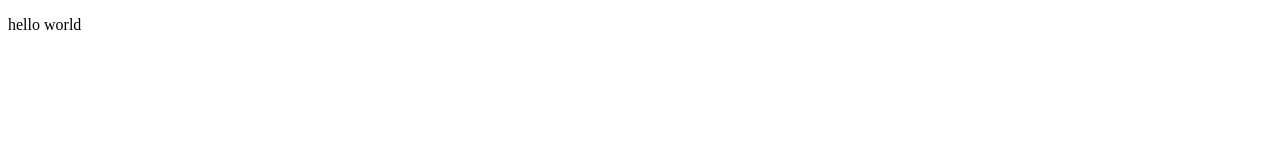
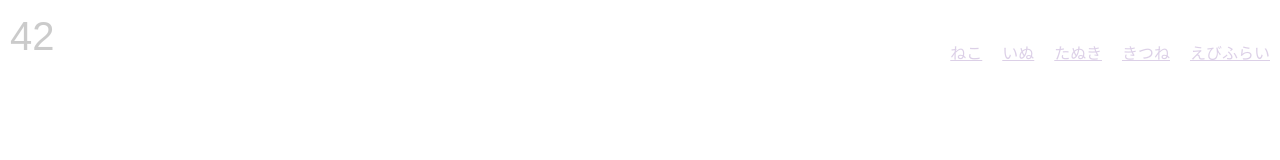
Before and after one commit to sendo42/test_homepage.github.io, a plain HTML site: page index.html in a window 1280 px wide. Drawn offline with Linux system fonts and the light colour scheme.

Commit message:
はじめました

```diff
--- /dev/null
+++ b/index.css
@@ -0,0 +1,23 @@
+body {
+    margin: 0;
+}
+
+header {
+    position: sticky;
+    top: 0;
+    display: flex;
+    justify-content:space-between;
+    background-color: rgba(255,255,255,0.6);
+    opacity: 0.2;
+}
+
+.intro_lists {
+    display: flex;
+    justify-content:space-around;
+    margin-left: auto;
+}
+
+.intro_list {
+    padding: 10px;
+    margin: auto auto;
+}
--- a/index.html
+++ b/index.html
@@ -3,9 +3,32 @@
 <head>
     <meta charset="UTF-8">
     <meta name="viewport" content="width=device-width, initial-scale=1.0">
-    <title>Document</title>
+    <title>おつかれさま</title>
+    <link href="index.css" rel="stylesheet" type="text/css" media="all">
 </head>
 <body>
-    <p>hello world</p>
+    <header>
+        <div class="logo">
+            <svg width="100" height="100" xmlns="http://www.w3.org/2000/svg">
+                <text x="10" y="50" font-family="Arial" font-size="40" fill="black">42</text>
+            </svg>
+        </div>
+        <div class="intro_lists">
+            <div class="intro_list"><a href="">ねこ</a></div>
+            <div class="intro_list"><a href="">いぬ</a></div>
+            <div class="intro_list"><a href="">たぬき</a></div>
+            <div class="intro_list"><a href="">きつね</a></div>
+            <div class="intro_list"><a href="">えびふらい</a></div>
+        </div>
+        <div class="menu_btn"></div>
+    </header>
+
+    <section class="first_slide">
+        <div class="container_slide">
+            <div class="image_slides"></div>
+            <div class="image_slides"></div>
+            <div class="image_slides"></div>
+        </div>
+    </section>
 </body>
 </html>
```
